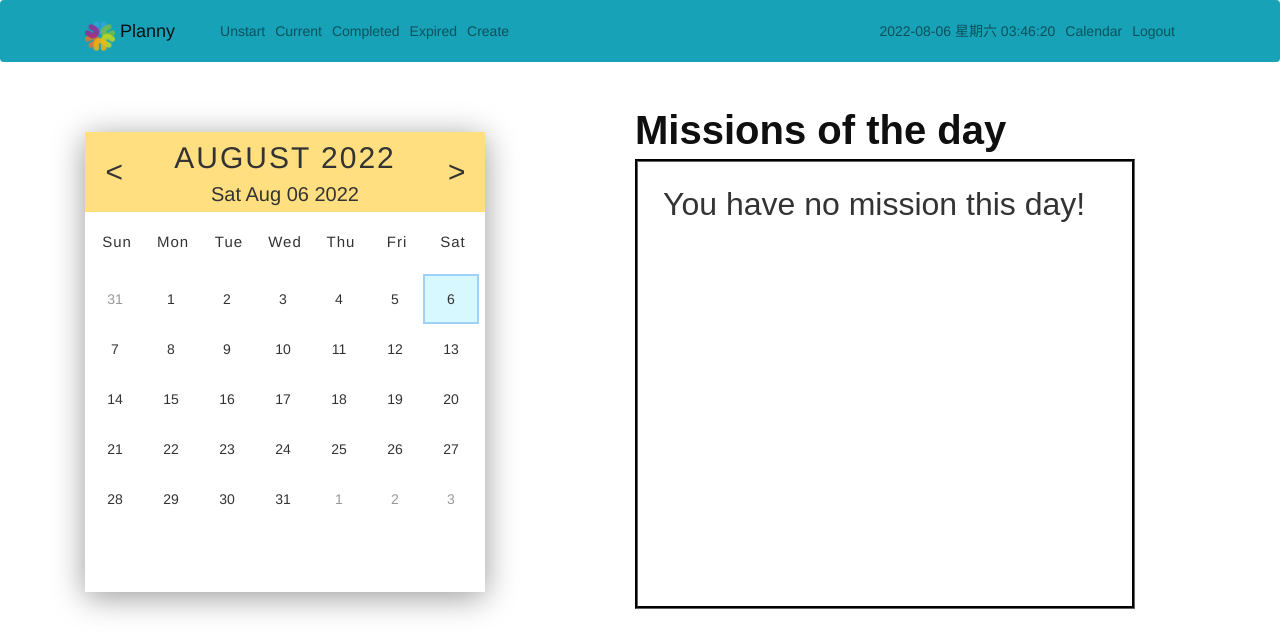
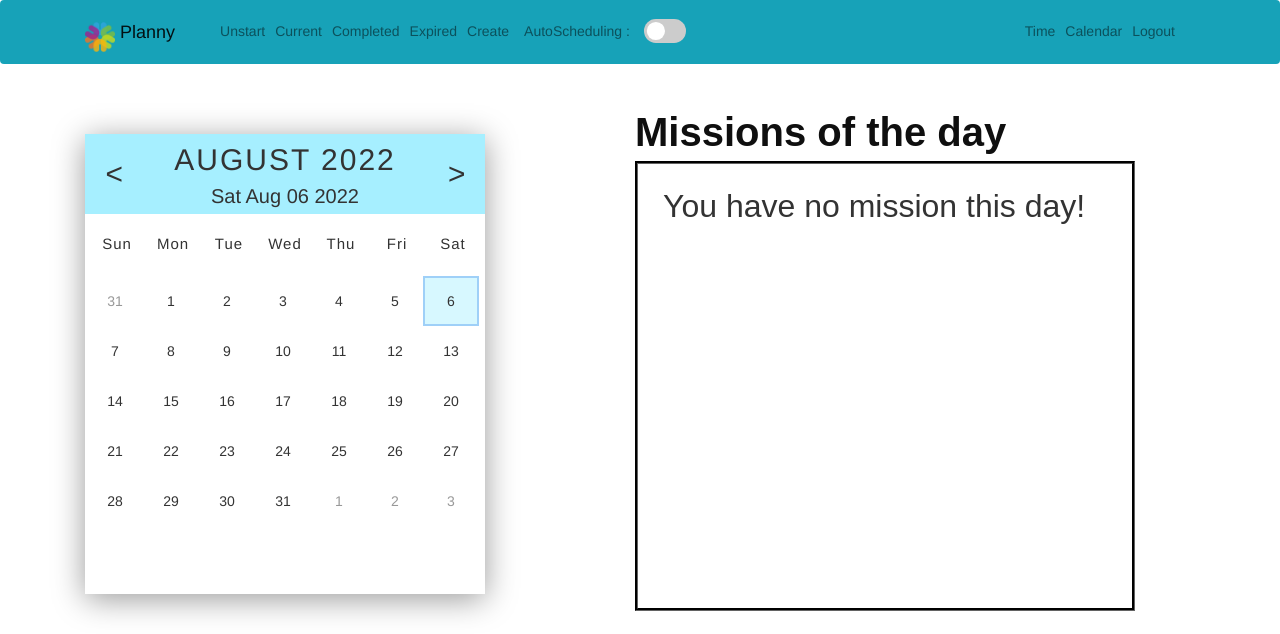
Before and after one commit to shl518/Pythoy_TodoList, a Django app: page /calendar/ in a window 1280 px wide. Shown: the top 634 px of the page. Run offline with Django 3.2, Linux system fonts and the light colour scheme; a user stored in the database is signed in; data comes from the database, SQL or seed files in the repository; both versions use the stored data as it was after the commit; data that the repository does not hold is empty; some libraries are stand-ins or nearby versions.

Commit message:
Before push

```diff
--- a/todo/static/css/style.css
+++ b/todo/static/css/style.css
@@ -10,7 +10,7 @@
 .month {
     width: 100%;
     height: 8rem;
-    background-color: #ffdf80;
+    background-color: #a6efff;
     display: flex;
     justify-content: space-between;
     align-items: center;
@@ -189,3 +189,63 @@
     margin-left: 4rem;
     display: inline-block;
 }
+
+.switch {
+    position: relative;
+    margin-top: 0.8rem;
+    display: inline-block;
+    width: 60px;
+    height: 34px;
+    transform: scale(0.7);
+}
+
+.switch input {
+    display: none;
+}
+
+.slider {
+    position: absolute;
+    cursor: pointer;
+    top: 0;
+    left: 0;
+    right: 0;
+    bottom: 0;
+    background-color: #ccc;
+    -webkit-transition: .4s;
+    transition: .4s;
+}
+
+.slider:before {
+    position: absolute;
+    content: "";
+    height: 26px;
+    width: 26px;
+    left: 4px;
+    bottom: 4px;
+    background-color: white;
+    -webkit-transition: .4s;
+    transition: .4s;
+}
+
+input:checked + .slider {
+    background-color: #48c96b;
+}
+
+input:focus + .slider {
+    box-shadow: 0 0 1px #48c96b;
+}
+
+input:checked + .slider:before {
+    -webkit-transform: translateX(26px);
+    -ms-transform: translateX(26px);
+    transform: translateX(26px);
+}
+
+/* Rounded sliders */
+.slider.round {
+    border-radius: 34px;
+}
+
+.slider.round:before {
+    border-radius: 50%;
+}
--- a/todo/static/js/calendar.js
+++ b/todo/static/js/calendar.js
@@ -59,6 +59,8 @@ const daily = {
     False: "否",
 }
 
+model = true;
+
 const Message = (id) => {
     const list = document.getElementById("chose-date").innerHTML.split("   ") + "," +
         document.getElementById(id).innerHTML.split(",").toString().split(",");
@@ -86,7 +88,11 @@ const show = (json, target) => {
             divs += `<div class="issue-title">` + 'Title : ' + json[i].title + `</div>`;
             divs += `<div class="issue-tag">` + 'Tag : ' + tag_choices[json[i].tag] + `</div>`;
             if (json[i].assign_start === "00:00" && json[i].assign_end === "00:00") {
-                divs += `<div class="issue-failed">` + "任务已过期或分配失败" + `</div>`;
+                if (json[i].status === 3) {
+                    divs += `<div class="issue-failed">` + "任务未能分配且已过期" + `</div>`;
+                } else {
+                    divs += `<div class="issue-failed">` + "任务分配失败" + `</div>`;
+                }
             } else {
                 divs += `<div class="issue-start">` + 'Start Time : ' + json[i].assign_start + `</div>`;
                 divs += `<div class="issue-duration">` + 'End Time : ' + json[i].assign_end + '</div>';
@@ -193,7 +199,6 @@ const renderCalendar = () => {
             }
         }
     }
-
     today();
 };
 
--- a/todo/templates/todo/base.html
+++ b/todo/templates/todo/base.html
@@ -10,6 +10,7 @@
           integrity="sha384-Vkoo8x4CGsO3+Hhxv8T/Q5PaXtkKtu6ug5TOeNV6gBiFeWPGFN9MuhOf23Q9Ifjh" crossorigin="anonymous">
     <link rel="icon" type="image/png" href="{% static 'todo/logo.png' %}">
     <link rel="stylesheet" href="{% static 'plugins/bootstrap_dist/css/bootstrap.css' %}">
+    <link rel="stylesheet" href="../../static/css/style.css">
     {% block css %}{% endblock %}
     <title>Planny</title>
 </head>
@@ -46,8 +47,18 @@
                 <li class="nav-item {{ create }}">
                     <a class="nav-link" href="{% url 'createtodo' %}">Create</a>
                 </li>
+                <li class="nav-link" style="margin-top: 1rem;margin-left: 0.5rem">
+                    <div>AutoScheduling :</div>
+                </li>
+                <li>
+                    <label class="switch">
+                        <input type="checkbox" id="Global">
+                        <div class="slider round"></div>
+                    </label>
+                </li>
             </ul>
             {% endif %}
+
 
             <ul class="navbar-nav ml-auto" style="float: right">
                 {% if user.is_authenticated %}
@@ -117,12 +128,21 @@
         second = second < 10 ? "0" + second : second;
 
         var current = year + "-" + month + "-" + day + " 星期" + weekday + " " + hour + ":" + minute + ":" + second;
-        {#console.log(current);//在控制台打印当前时间#}
+        {
+            // console.log(current);//在控制台打印当前时间#
             document.getElementById("timespan").innerHTML = current;//获取对应ID标签的对象，将变量current显示在对应位置
         }
 
         time();
-    setInterval("time()", 1000);//setInterval函数可以延迟一定时间后执行某一函数
+        setInterval("time()", 1000);
+    }//setInterval函数可以延迟一定时间后执行某一函数
+
+    function turn() {
+        let global = document.getElementById('Global');
+        global.onclick = function () {
+            console.log(global.checked)
+        }
+    }
 </script>
 </body>
 </html>
```
Also changed, not shown: README.md, db.sqlite3. Lines whose indentation alone changed are shown as unchanged.
